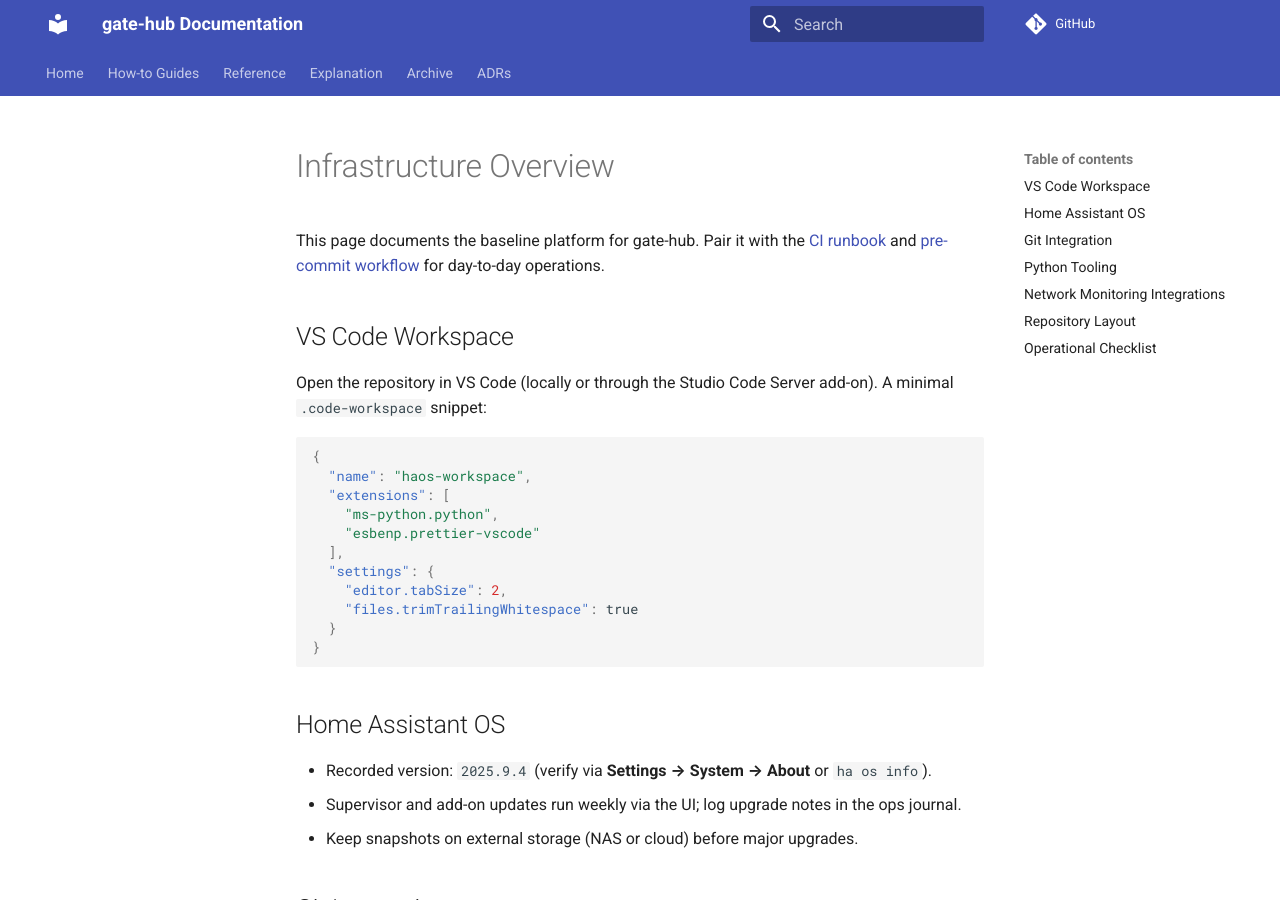
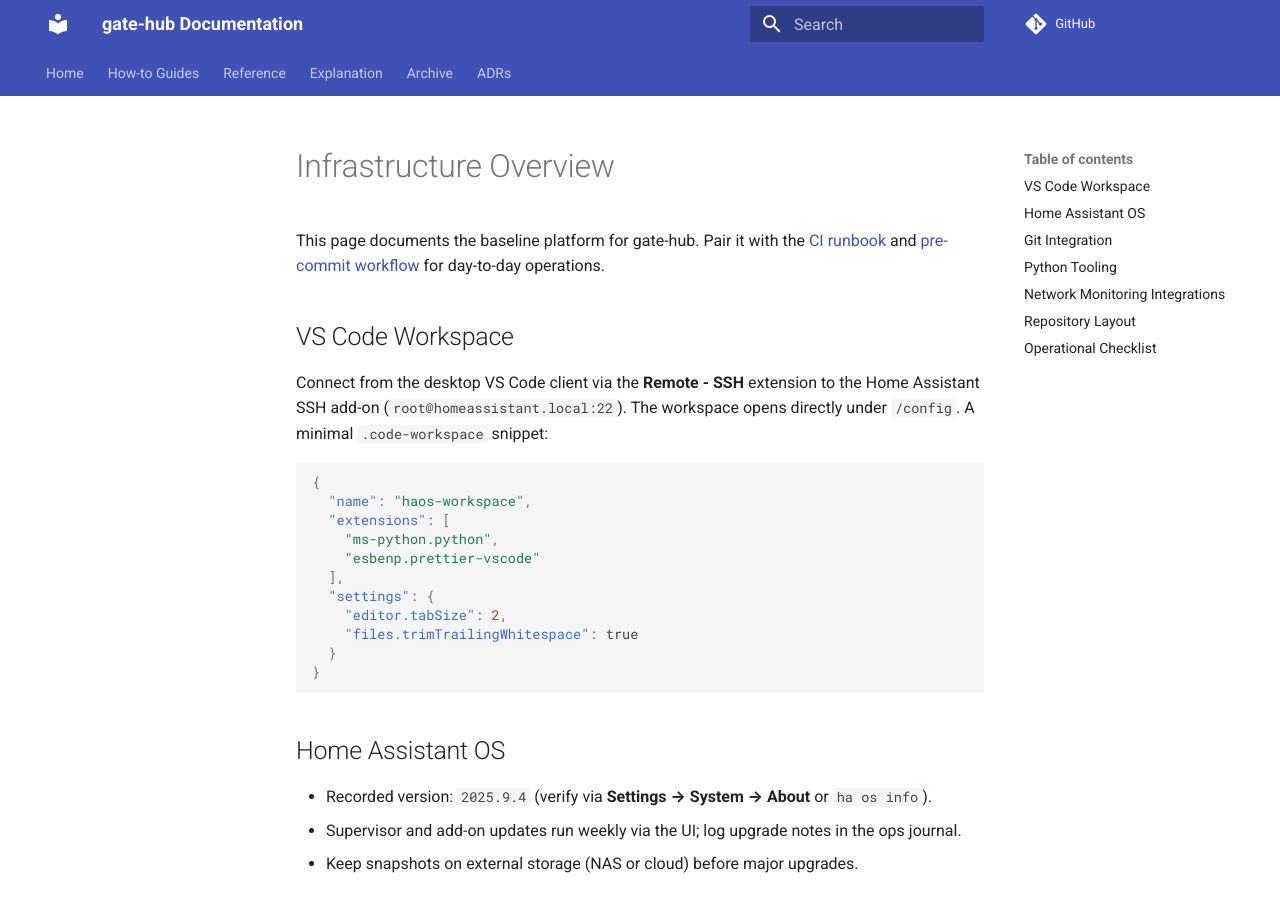
Before and after one commit to dsainz3/gate-hub, an MkDocs documentation site: the page built from docs/reference/infrastructure.md, in a window 1280 px wide and 900 px high. Built offline with MkDocs 1.6.1 and Material for MkDocs 9.7.7, drawn with Linux system fonts in a browser that asks for light colours; comment, search, counter and statistics services are not loaded.

Commit message:
Adjust VS Code docs for Remote SSH add-on connection

````diff
--- a/docs/reference/infrastructure.md
+++ b/docs/reference/infrastructure.md
@@ -17,7 +17,7 @@
 
 ## VS Code Workspace
 
-Open the repository in VS Code (locally or through the Studio Code Server add-on). A minimal `.code-workspace` snippet:
+Connect from the desktop VS Code client via the **Remote - SSH** extension to the Home Assistant SSH add-on (`root@homeassistant.local:22`). The workspace opens directly under `/config`. A minimal `.code-workspace` snippet:
 
 ```json
 {
````
Also changed, not shown: 1 other file.
